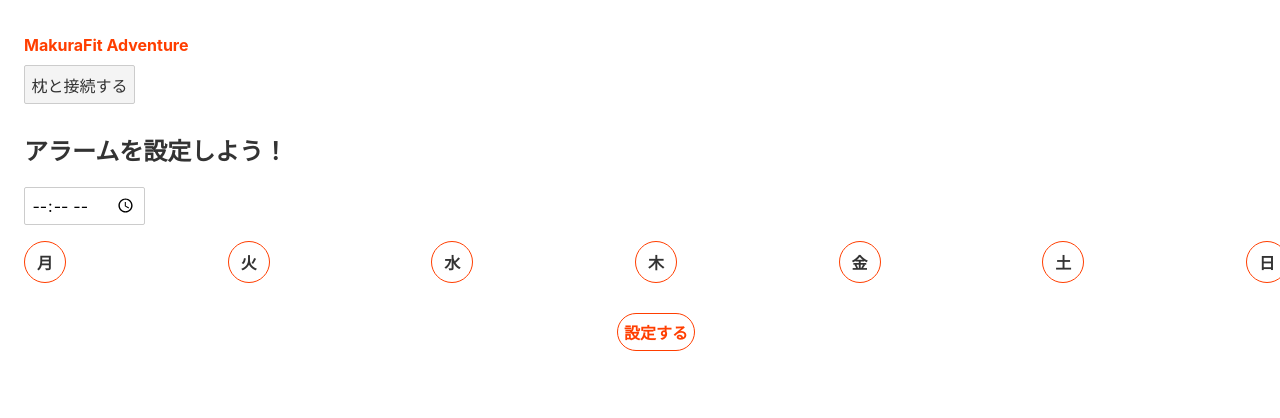
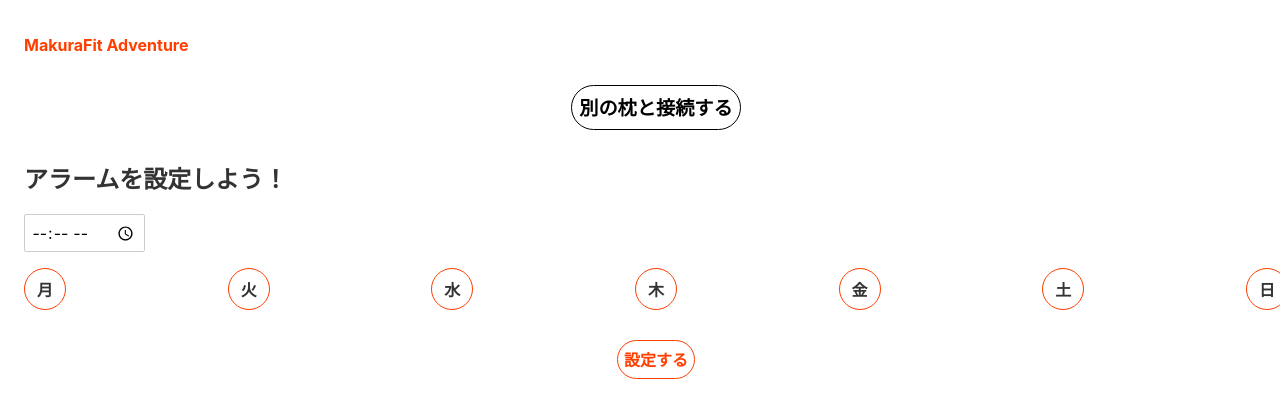
Before and after one commit to cojt12th-pillow/production, a Svelte app in the folder client/svelte-app/: page / in a window 1280 px wide. Shown: the top 418 px of the page. Built offline with nearby package versions, Linux system fonts and the light colour scheme.

Commit message:
Toggle connect forms

```diff
--- a/client/svelte-app/src/App.svelte
+++ b/client/svelte-app/src/App.svelte
@@ -15,7 +15,7 @@
     { value: 7, label: '日' },
   ]
 
-  let connected = false
+  let connected = true
   let gatt = null
   let tx = null
   let rx = null
@@ -86,8 +86,16 @@
 
 <main>
 	<h1>MakuraFit Adventure</h1>
-	<button type="button" on:click={connectToMicrobit}>{ connected ? '切断する' : '枕と接続する' }</button>
 
+	{#if !connected}
+		<h2>まずはあなたの枕と接続しよう！</h2>
+	{/if}
+
+	<div class="button-wrapper">
+		<button class="connect-button" type="button" on:click={connectToMicrobit}>{ connected ? '別の枕と接続する' : '枕と接続する' }</button>
+	</div>
+
+	{#if connected}
 		<h2>アラームを設定しよう！</h2>
 		<form on:submit|preventDefault={submit}>
 			<input bind:value={time} type="time">
@@ -103,6 +111,7 @@
 				<button class="submit-button" type="submit">設定する</button>
 			</div>
 		</form>
+	{/if}
 </main>
 
 <style lang="scss">
@@ -116,6 +125,15 @@
 		font-size: 4em;
 		font-weight: bold;
 		word-wrap: break-word;
+	}
+
+	.connect-button {
+		border-radius: 3rem;
+		background: white;
+		border: solid 1px black;
+		color: black;
+		font-weight: bold;
+		font-size: 1.2rem;
 	}
 
 	form {
```
Lines whose indentation alone changed are shown as unchanged.
